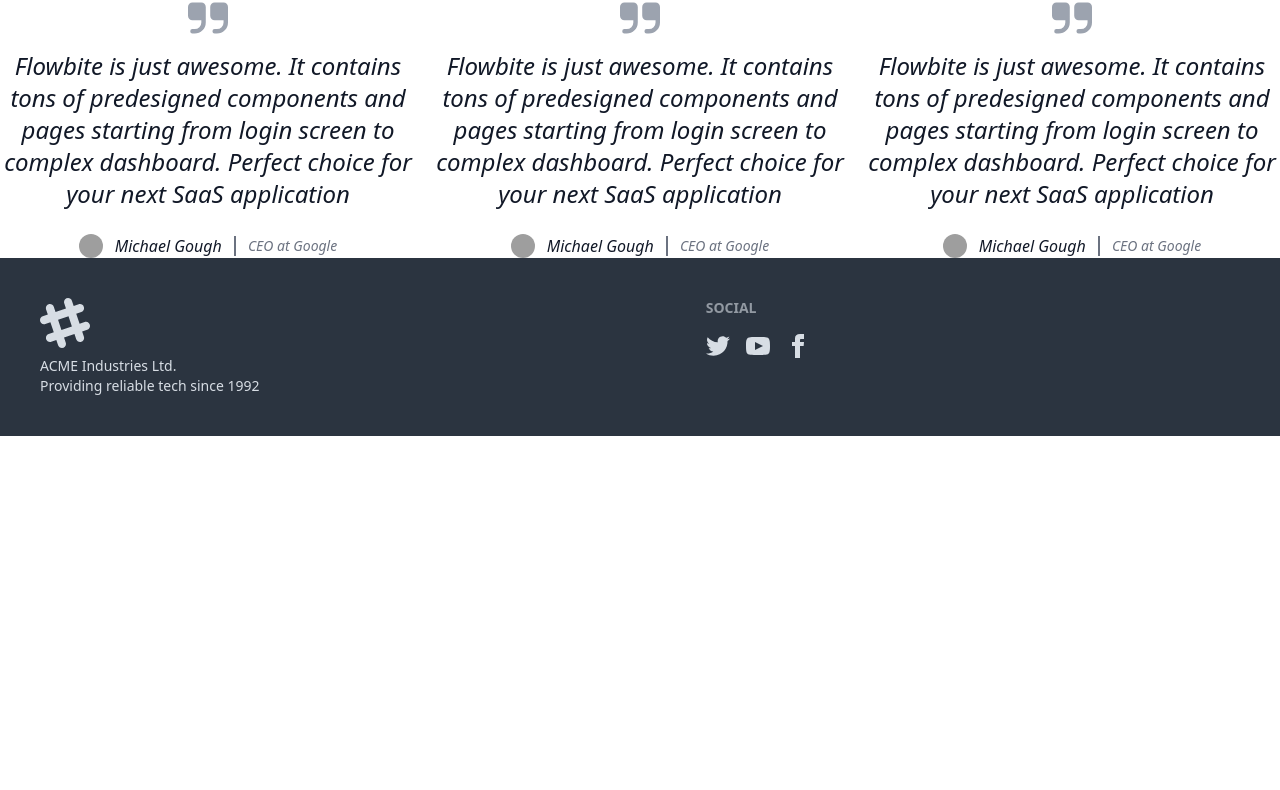
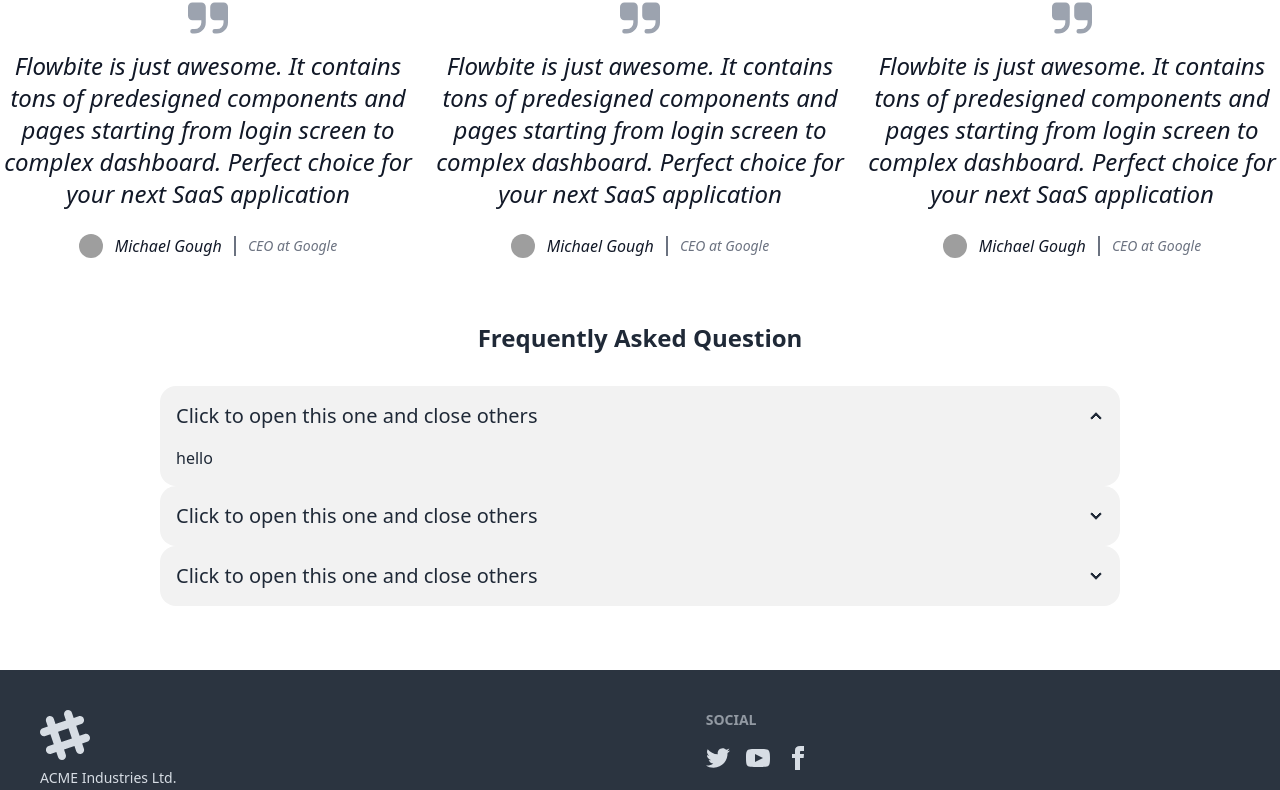
Before and after one commit to NihanShahriarPalock/GadgetShop, a React (Vite) app in the folder Client/: page / in a window 1280 px wide. Shown: the part 1545-2335 px from the top of the page. Before the commit the page ends 1981 px from the top, so only its background shows below. Built offline with nearby package versions, Linux system fonts and the light colour scheme; grey boxes are pictures that could not be loaded.

Commit message:
Accordion done

```diff
--- /dev/null
+++ b/Client/src/components/home/Accordion.jsx
@@ -0,0 +1,38 @@
+
+
+const Accordion = () => {
+  return (
+      <div className="my-16 flex flex-col w-3/4 mx-auto  ">
+          <h2 className="font-bold text-center text-2xl mb-8">Frequently Asked Question</h2>
+      <div className='collapse collapse-arrow bg-base-200'>
+        <input type='radio' name='my-accordion-2' defaultChecked />
+        <div className='collapse-title text-xl font-medium'>
+          Click to open this one and close others
+        </div>
+        <div className='collapse-content'>
+          <p>hello</p>
+        </div>
+      </div>
+      <div className='collapse collapse-arrow bg-base-200'>
+        <input type='radio' name='my-accordion-2' />
+        <div className='collapse-title text-xl font-medium'>
+          Click to open this one and close others
+        </div>
+        <div className='collapse-content'>
+          <p>hello</p>
+        </div>
+      </div>
+      <div className='collapse collapse-arrow bg-base-200'>
+        <input type='radio' name='my-accordion-2' />
+        <div className='collapse-title text-xl font-medium'>
+          Click to open this one and close others
+        </div>
+        <div className='collapse-content'>
+          <p>hello</p>
+        </div>
+      </div>
+    </div>
+  );
+}
+
+export default Accordion
--- a/Client/src/components/home/FeaturedProducts.jsx
+++ b/Client/src/components/home/FeaturedProducts.jsx
@@ -3,7 +3,7 @@
 
 const FeaturedProducts = () => {
   return (
-    <div className='container'>
+    <div className='my-12'>
       <h2 className='text-center font-bold text-2xl'>Featured Products</h2>
       <div className='flex flex-col lg:flex-row justify-between items-center gap-1 lg:gap-4 my-2 lg:my-8'>
         <ProductCard></ProductCard>
--- a/Client/src/pages/Home.jsx
+++ b/Client/src/pages/Home.jsx
@@ -1,18 +1,19 @@
-import Banner from "../components/home/Banner"
-import FeaturedProducts from "../components/home/FeaturedProducts"
+import Accordion from "../components/home/Accordion";
+import Banner from "../components/home/Banner";
+import FeaturedProducts from "../components/home/FeaturedProducts";
 import UserReview from "../components/home/UserReview";
-
 
 const Home = () => {
   return (
     <>
       <Banner></Banner>
-      <div className="my-12">
+      <div className='container mx-auto'>
         <FeaturedProducts></FeaturedProducts>
-          </div>
-          <UserReview></UserReview>
+        <UserReview></UserReview>
+        <Accordion></Accordion>
+      </div>
     </>
   );
-}
+};
 
-export default Home
+export default Home;
```
